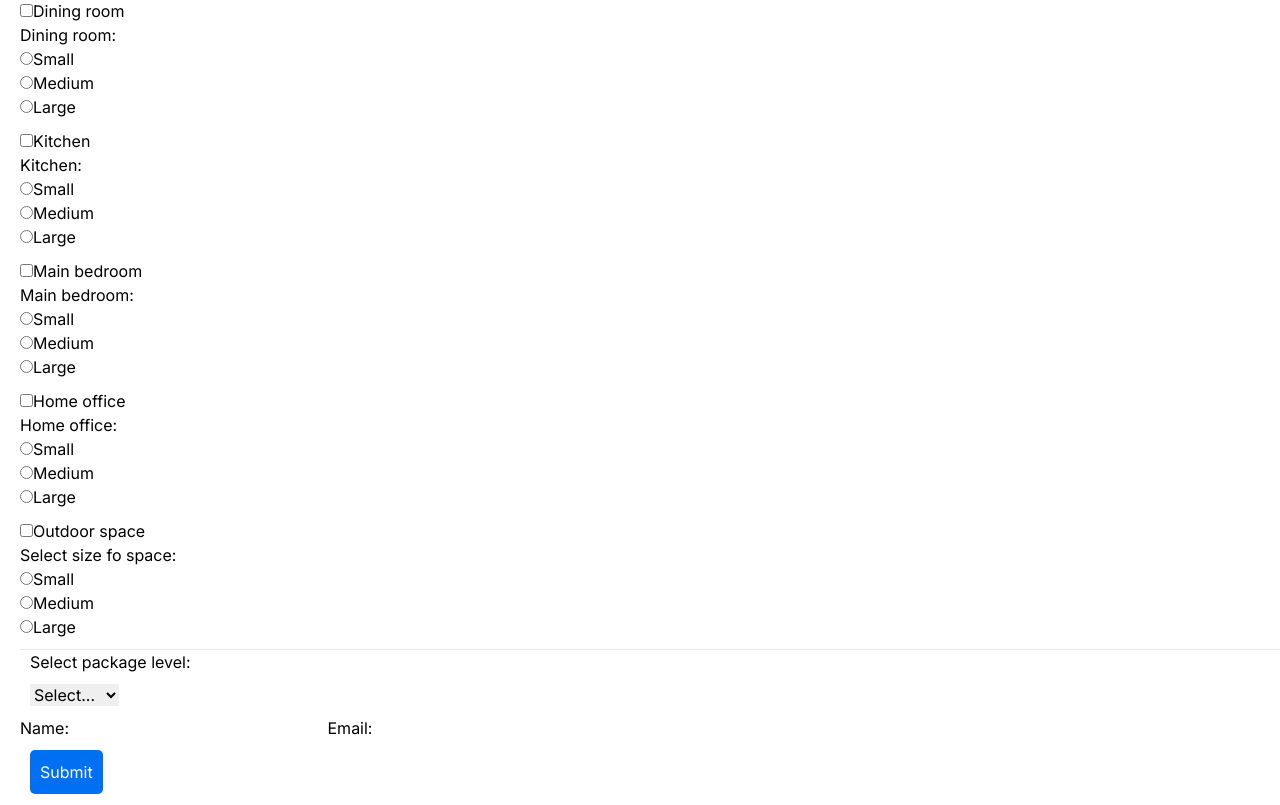
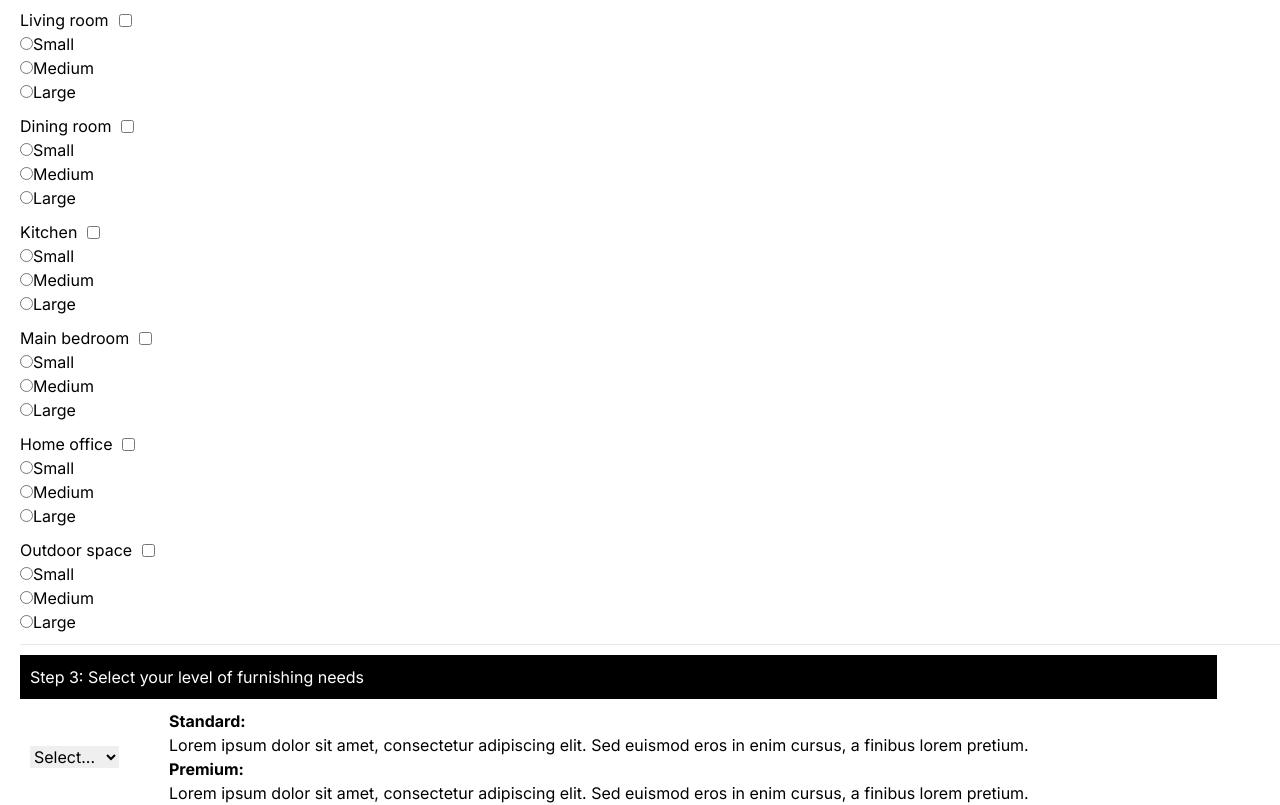
Before and after one commit to ikarrila/Homebox, a Next.js app in the folder frontend/: page /FAAS/cost_calculator in a window 1280 px wide. Shown: the part 345-1150 px from the top of the page. Built offline with nearby package versions, Linux system fonts and the light colour scheme.

Commit message:
Graphical elements for cost calculator

```diff
--- a/frontend/components/CostCalculatorForm.js
+++ b/frontend/components/CostCalculatorForm.js
@@ -12,13 +12,28 @@ const labelStyle = {
     marginBottom: '10px',
 };
 
+const stepStyle = {
+    backgroundColor: 'black',
+    color: 'white',
+    padding: '10px',
+    margin: '10px 0',
+    maxWidth: '95%',
+    width: '100%',
+};
+
 export default function CostCalculatorForm() {
     return (
+
 
         <div>
             <header style={{ padding: '10px', backgroundColor: '#f5f5f5', marginBottom: '20px' }}>
                 <h1>Cost calculator</h1>
             </header>
+            <div style={roomStyle}>
+                <div style={stepStyle}>Step 1: Select your property type & location </div>
+                {/* Step content goes here */}
+
+            </div>
 
             <div style={roomStyle}>
                 <hr />
@@ -50,12 +65,13 @@ export default function CostCalculatorForm() {
                     </div>
                 </div>
                 <hr />
+                <div style={stepStyle}>Step 2: Select your rooms to furnish & room size </div>
                 <div>
-                    <input type="checkbox" id="checkbox" name="checkbox" value="value" />
-                    <label for="checkbox">Living room</label>
-                </div>
+                    <label style={{ display: 'flex', alignItems: 'center' }}>
+                        <span style={{ marginRight: '10px' }}>Living room</span>
+                        <input type="checkbox" id="checkbox" />
+                    </label>                </div>
                 <div style={labelStyle}>
-                    <label for="selection">Living room:</label>
                     <div>
                         <input type="radio" id="small" name="livingRoomSize" value="small" />
                         <label for="small">Small</label>
@@ -70,11 +86,12 @@ export default function CostCalculatorForm() {
                     </div>
                 </div>
                 <div>
-                    <input type="checkbox" id="checkbox" name="checkbox" value="value" />
-                    <label for="checkbox">Dining room</label>
+                    <label style={{ display: 'flex', alignItems: 'center' }}>
+                        <span style={{ marginRight: '10px' }}>Dining room</span>
+                        <input type="checkbox" id="checkbox" />
+                    </label>
                 </div>
                 <div style={labelStyle}>
-                    <label for="selection2">Dining room:</label>
                     <div>
                         <input type="radio" id="small" name="diningRoomSize" value="small" />
                         <label for="small">Small</label>
@@ -89,11 +106,12 @@ export default function CostCalculatorForm() {
                     </div>
                 </div>
                 <div>
-                    <input type="checkbox" id="checkbox" name="checkbox" value="value" />
-                    <label for="checkbox">Kitchen</label>
+                    <label style={{ display: 'flex', alignItems: 'center' }}>
+                        <span style={{ marginRight: '10px' }}>Kitchen</span>
+                        <input type="checkbox" id="checkbox" />
+                    </label>
                 </div>
                 <div style={labelStyle}>
-                    <label for="selection2">Kitchen:</label>
                     <div>
                         <input type="radio" id="small" name="kitchenSize" value="small" />
                         <label for="small">Small</label>
@@ -108,11 +126,12 @@ export default function CostCalculatorForm() {
                     </div>
                 </div>
                 <div>
-                    <input type="checkbox" id="checkbox" name="checkbox" value="value" />
-                    <label for="checkbox">Main bedroom</label>
+                    <label style={{ display: 'flex', alignItems: 'center' }}>
+                        <span style={{ marginRight: '10px' }}>Main bedroom</span>
+                        <input type="checkbox" id="checkbox" />
+                    </label>
                 </div>
                 <div style={labelStyle}>
-                    <label for="selection2">Main bedroom:</label>
                     <div>
                         <input type="radio" id="small" name="bedroomSize" value="small" />
                         <label for="small">Small</label>
@@ -127,11 +146,12 @@ export default function CostCalculatorForm() {
                     </div>
                 </div>
                 <div>
-                    <input type="checkbox" id="checkbox" name="checkbox" value="value" />
-                    <label for="checkbox">Home office</label>
+                    <label style={{ display: 'flex', alignItems: 'center' }}>
+                        <span style={{ marginRight: '10px' }}>Home office</span>
+                        <input type="checkbox" id="checkbox" />
+                    </label>
                 </div>
                 <div style={labelStyle}>
-                    <label for="selection2">Home office:</label>
                     <div>
                         <input type="radio" id="small" name="homeOfficeSize" value="small" />
                         <label for="small">Small</label>
@@ -146,11 +166,12 @@ export default function CostCalculatorForm() {
                     </div>
                 </div>
                 <div>
-                    <input type="checkbox" id="checkbox" name="checkbox" value="value" />
-                    <label for="checkbox">Outdoor space</label>
+                    <label style={{ display: 'flex', alignItems: 'center' }}>
+                        <span style={{ marginRight: '10px' }}>Outdoor space</span>
+                        <input type="checkbox" id="checkbox" />
+                    </label>
                 </div>
                 <div style={labelStyle}>
-                    <label for="selection2">Select size fo space:</label>
                     <div>
                         <input type="radio" id="small" name="outdoorSize" value="small" />
                         <label for="small">Small</label>
@@ -166,15 +187,24 @@ export default function CostCalculatorForm() {
                 </div>
                 <div>
                     <hr />
-                    <div>
-                        <label style={{ margin: '10px' }}>Select package level:</label>
+
+                    <div style={stepStyle}>Step 3: Select your level of furnishing needs</div>
+                    <div style={{ display: 'flex', alignItems: 'center', gap: '40px' }}>
+                        <select style={{ margin: '10px' }}>
+                            <option value="" disabled selected>Select...</option>
+                            <option value="1">Standard</option>
+                            <option value="2">Premium</option>
+                        </select>
+                        <div>
+                            <h3><b>Standard:</b></h3>
+                            <p>Lorem ipsum dolor sit amet, consectetur adipiscing elit. Sed euismod eros in enim cursus, a finibus lorem pretium.</p>
+                            <h3><b>Premium:</b></h3>
+                            <p>Lorem ipsum dolor sit amet, consectetur adipiscing elit. Sed euismod eros in enim cursus, a finibus lorem pretium.</p>
+                        </div>
                     </div>
-                    <select style={{ margin: '10px' }}>
-                        <option value="" disabled selected>Select...</option>
-                        <option value="1">Standard</option>
-                        <option value="2">Premium</option>
-                    </select>
                 </div>
+                <div style={stepStyle}>Step 4: Submit your results to view your budget</div>
+
                 <div style={{ display: 'flex', justifyContent: 'flex-start' }}>
                     <div style={{ marginRight: '20px' }}>
                         <label htmlFor="name">Name:   </label>
```
